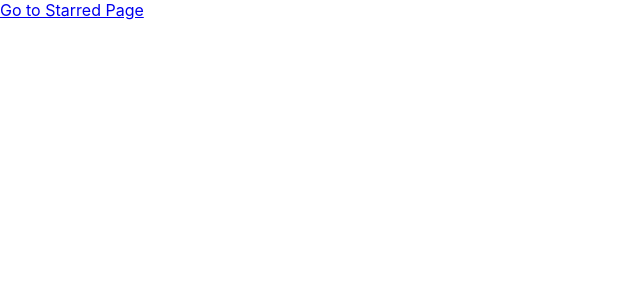
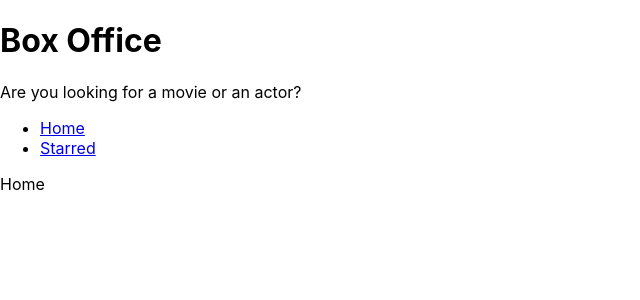
Before and after one commit to ammyfuture/box-office-app, a React (Create React App) app: page / in a window 1280 px wide. Shown: the top 300 px of the page, without its empty margins (0-640 px from the left). Built offline with nearby package versions, Linux system fonts and the light colour scheme.

Commit message:
we created a nested route and gave it a main layout component we created a component folder and three component files apptitle and mainlyut and navs we imported Outlet into main layout and then we created the navigation in navs and imported navs into layout then we imported apptitle too

```diff
--- a/src/App.jsx
+++ b/src/App.jsx
@@ -1,12 +1,16 @@
 import { BrowserRouter, Routes, Route } from 'react-router-dom';
 import Home from './Pages/Home';
 import Starred from './Pages/Starred';
+import MainLayout from './Components/MainLayouts';
 function App() {
   return (
     <BrowserRouter>
       <Routes>
-        <Route path="/" element={<Home />} />
-        <Route path="/starred" element={<Starred />} />
+        <Route element={<MainLayout />}>
+          <Route path="/" element={<Home />} />
+          <Route path="/starred" element={<Starred />} />
+        </Route>
+
         <Route path="*" element={<div>Page Not Found</div>} />
         {/* <Route path="/" element={<App />}>
           <Route index element={<Home />} />
--- /dev/null
+++ b/src/Components/AppTitle.jsx
@@ -0,0 +1,12 @@
+export default function AppTitle(props) {
+  const {
+    title = 'Box Office',
+    subtitle = 'Are you looking for a movie or an actor?',
+  } = props;
+  return (
+    <div>
+      <h1>{title}</h1>
+      <p>{subtitle}</p>
+    </div>
+  );
+}
--- /dev/null
+++ b/src/Components/MainLayouts.jsx
@@ -0,0 +1,15 @@
+import { Outlet } from 'react-router-dom';
+import Navs from './Navs';
+import AppTitle from './AppTitle';
+
+const MainLayout = () => {
+  return (
+    <div>
+      <AppTitle />
+      <Navs />
+      <Outlet />
+    </div>
+  );
+};
+
+export default MainLayout;
--- /dev/null
+++ b/src/Components/Navs.jsx
@@ -0,0 +1,27 @@
+import { Link } from 'react-router-dom';
+const LINKS = [
+  {
+    text: 'Home',
+    to: '/',
+  },
+  {
+    text: 'Starred',
+    to: '/starred',
+  },
+];
+const Navs = () => {
+  console.log(LINKS);
+  return (
+    <div>
+      <ul>
+        {LINKS.map(item => (
+          <li key={item.to}>
+            <Link to={item.to}> {item.text}</Link>
+          </li>
+        ))}
+      </ul>
+    </div>
+  );
+};
+
+export default Navs;
--- a/src/Pages/Home.jsx
+++ b/src/Pages/Home.jsx
@@ -1,9 +1,4 @@
-import { Link } from 'react-router-dom';
 const Home = () => {
-  return (
-    <div>
-      <Link to="/starred">Go to Starred Page </Link>
-    </div>
-  );
+  return <div>Home</div>;
 };
 export default Home;
--- a/src/Pages/Starred.jsx
+++ b/src/Pages/Starred.jsx
@@ -1,4 +1,4 @@
 const Starred = () => {
-  return <div>My Starred Page</div>;
+  return <div>Starred</div>;
 };
 export default Starred;
```
